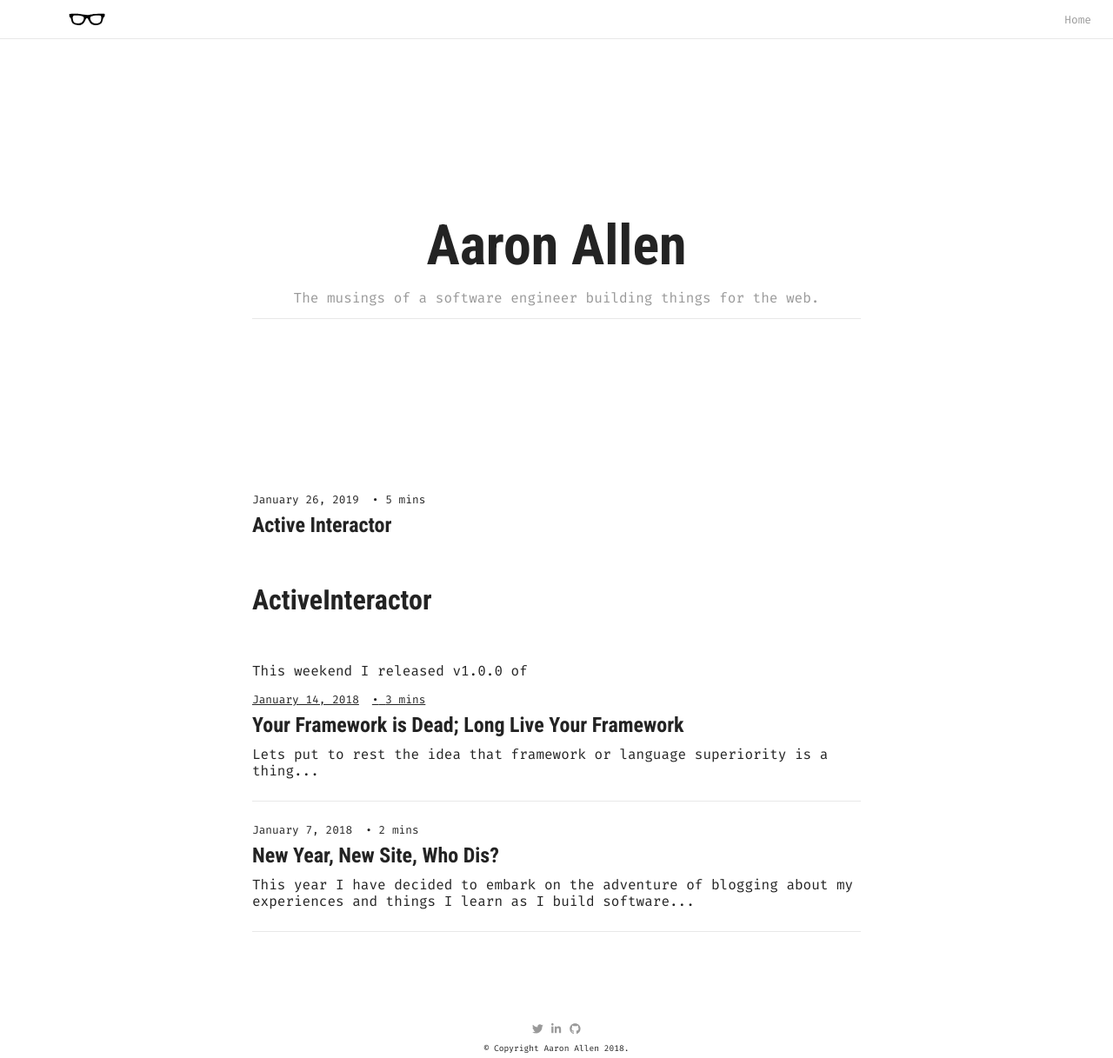
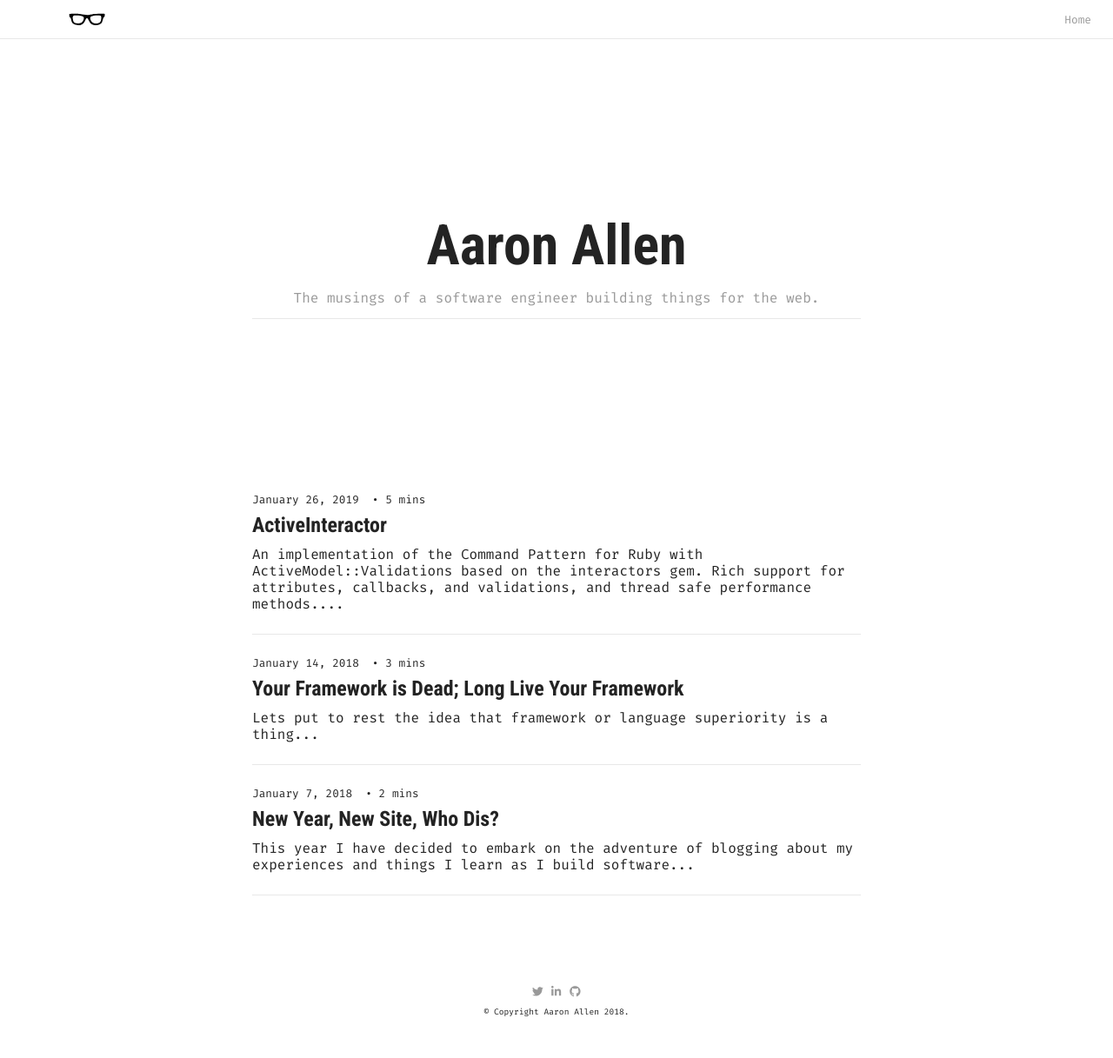
Before and after one commit to aaronmallen/aaronmallen.github.io, a Jekyll site: the page built from index.html, in a window 1280 px wide. Shown: the whole page at 87% size. Built offline with Jekyll 4.4.1, drawn with Linux system fonts in a browser that asks for light colours; nearby versions of some CDN libraries; the list of posts is cut into pages by our own code; comment, search, counter and statistics services are not loaded; after the commit the page ends 1175 px from its top, so only the background shows below that.

Commit message:
small fixes for article

```diff
--- a/_posts/2019-01-26-active-interactor.md
+++ b/_posts/2019-01-26-active-interactor.md
@@ -1,4 +1,8 @@
-# ActiveInteractor
+---
+title: ActiveInteractor
+author: Aaron Allen <hello@aaronmallen.me>
+tweet: 'An implementation of the Command Pattern for Ruby with ActiveModel::Validations based on the interactors gem. Rich support for attributes, callbacks, and validations, and thread safe performance methods.'
+---
 
 This weekend I released v1.0.0 of [ActiveInteractor], an implementation of the [command pattern] for Ruby with [ActiveModel::Validations] based on the [interactor] gem with rich support for attributes, callbacks, and validations, and thread safe performance methods.
 
```
